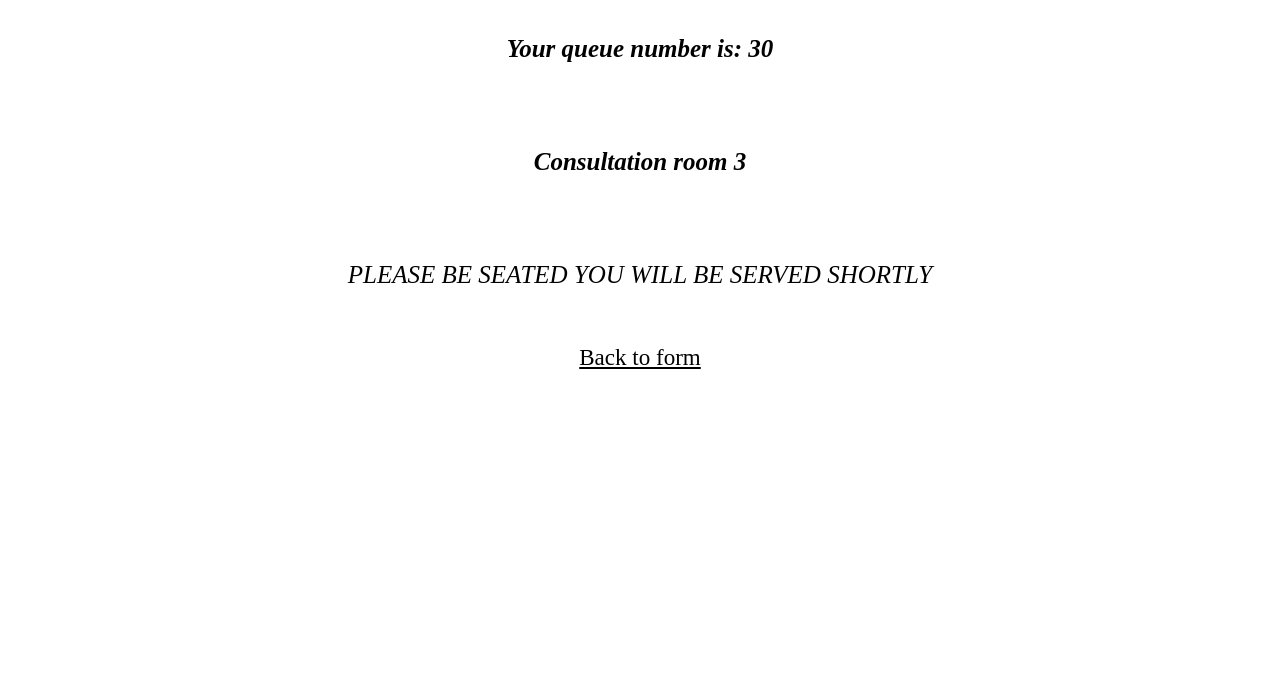
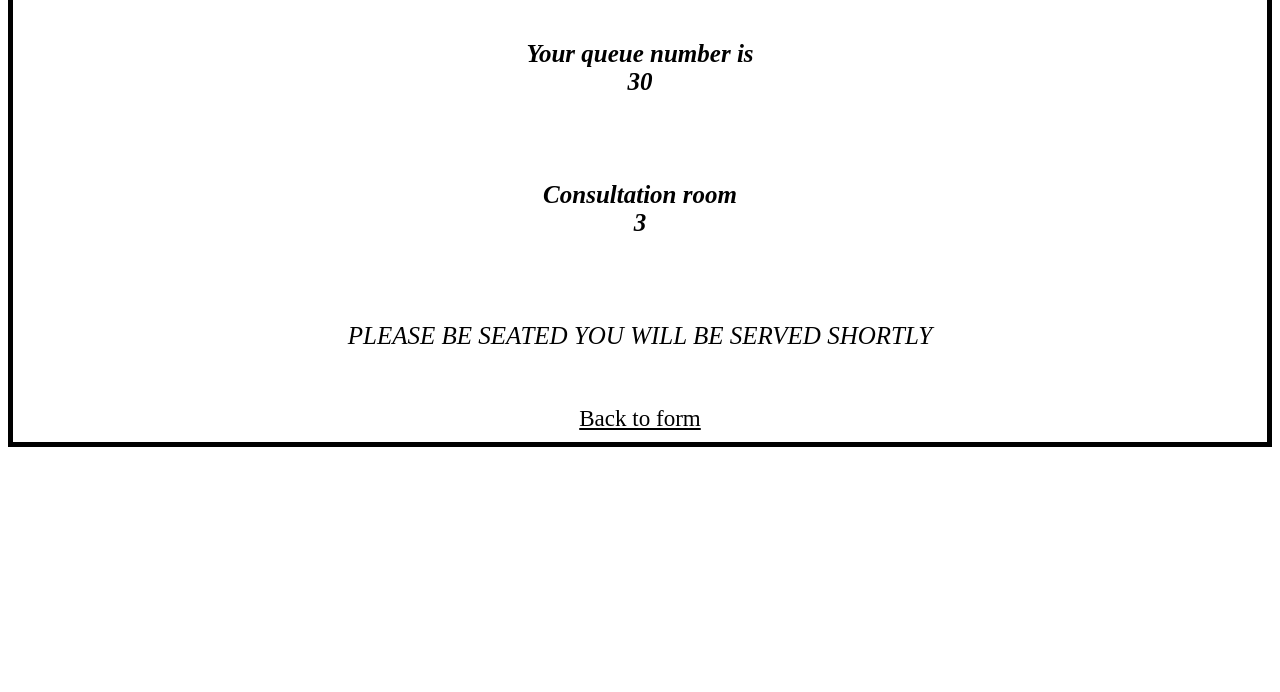
Before and after one commit to TshireletsoMogwere/Personal_Project, a plain HTML site: page ticket.html in a window 1280 px wide. Shown: the part 108-800 px from the top of the page. Drawn offline with Linux system fonts and the light colour scheme.

Commit message:
added border line on my page

```diff
--- a/ticket.css
+++ b/ticket.css
@@ -3,7 +3,7 @@ body {
     font-size: larger;
     text-align: center;
     padding: 10px;
-
+    border: 5px solid black;
 }
 
 p {
--- a/ticket.html
+++ b/ticket.html
@@ -11,8 +11,8 @@
     <div class="ticket">
     <a href="index.html"></a>
     <h1>Ticket Printed</h1>
-    <p>Your queue number is: 30</p>
-    <p>Consultation room 3</p>
+    <p>Your queue number is <br>30 </p>
+    <p>Consultation room <br>3</p>
     <p class="message">PLEASE BE SEATED YOU WILL BE SERVED SHORTLY</p>
     </ul>
     </div>
```
